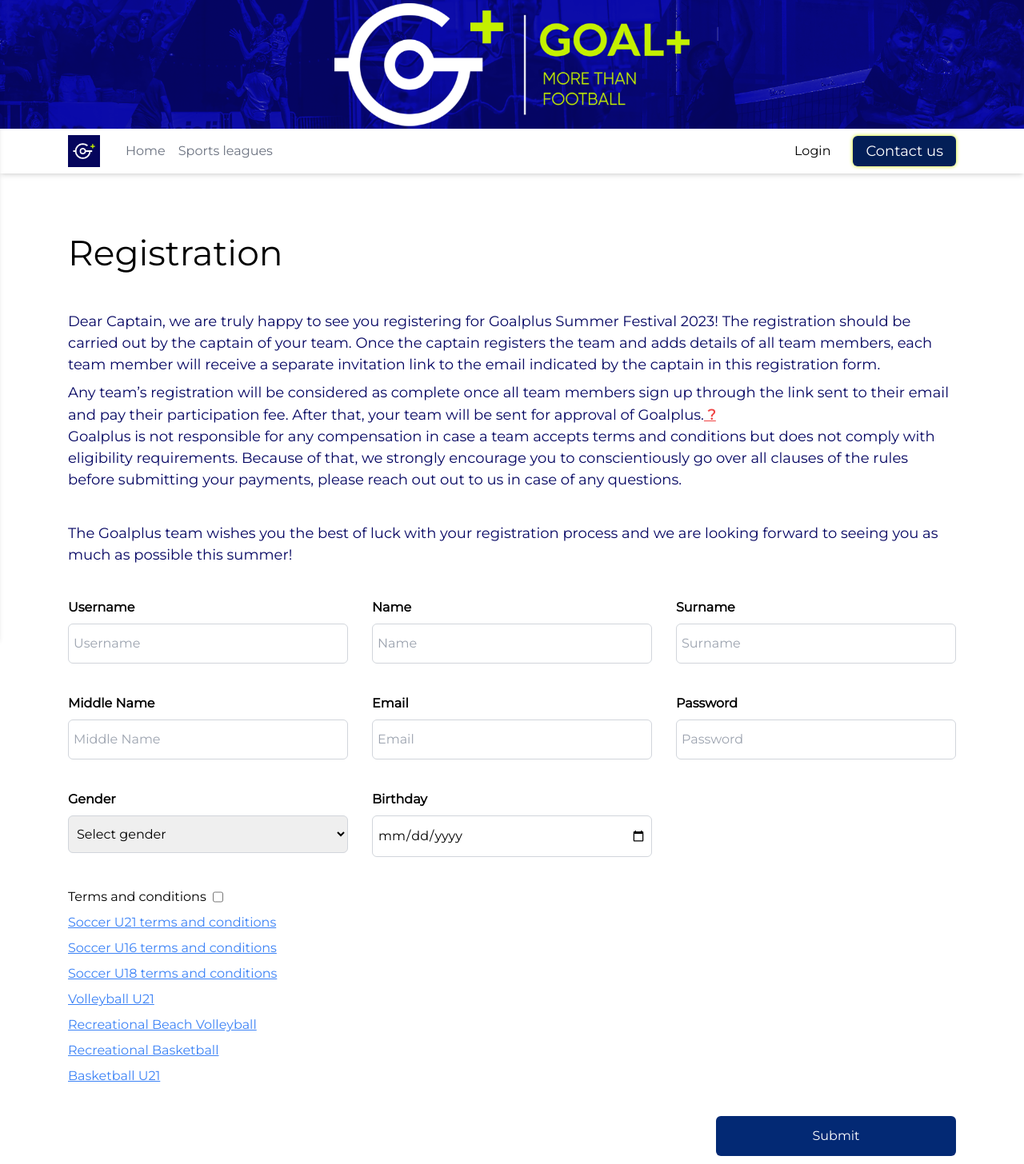
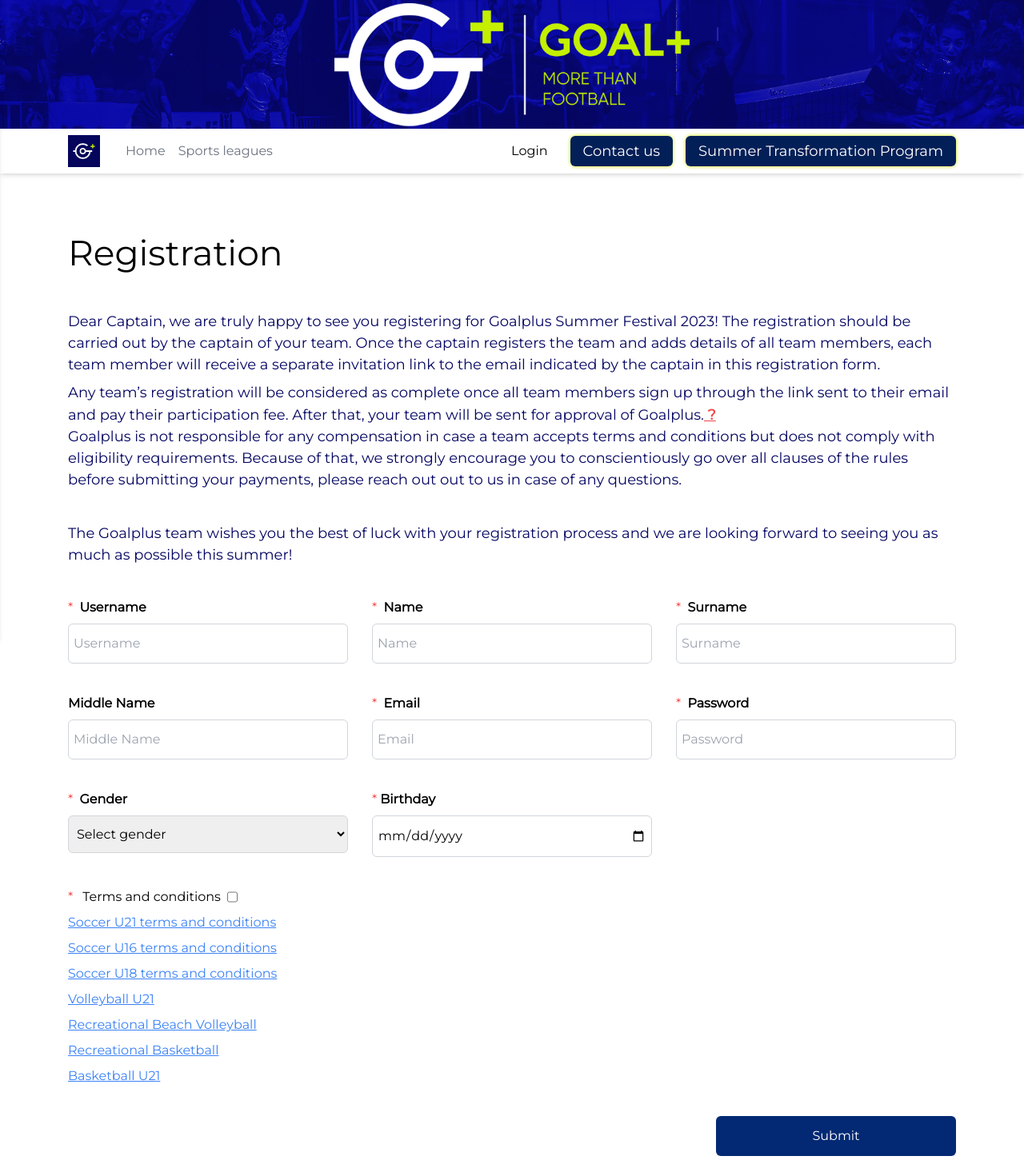
Before and after one commit to nasirmovlamov/goalplus, a Next.js app: page /register in a window 1280 px wide. Shown: the top 1456 px of the page at 80% size. Built offline with nearby package versions, Linux system fonts and the light colour scheme.

Commit message:
feat: summer transformation program

```diff
--- a/src/components/AddTeamMember.tsx
+++ b/src/components/AddTeamMember.tsx
@@ -60,6 +60,7 @@ export const AddTeamMember = () => {
     <div className="flex flex-wrap gap-[30px]  w-full mt-4">
       <div className="flex flex-col gap-2 max-w-[350px] w-full">
         <label htmlFor={`teamMembers.name`}>
+          <span className="text-red-500 mr-1">*</span>
           <b>Player name</b>
         </label>
         <input
@@ -75,6 +76,7 @@ export const AddTeamMember = () => {
 
       <div className="flex flex-col gap-2 max-w-[350px] w-full">
         <label htmlFor={`teamMembers.surname`}>
+          <span className="text-red-500 mr-1">*</span>
           <b>Player surname</b>
         </label>
         <input
@@ -90,6 +92,7 @@ export const AddTeamMember = () => {
 
       <div className="flex flex-col gap-2 max-w-[350px] w-full">
         <label htmlFor={`teamMembers.email`}>
+          <span className="text-red-500 mr-1">*</span>
           <b>Player email</b>
         </label>
         <input
@@ -105,6 +108,7 @@ export const AddTeamMember = () => {
 
       <div className="flex flex-col gap-2 max-w-[350px] w-full">
         <label htmlFor={`teamMembers.contactNumber`}>
+          <span className="text-red-500 mr-1">*</span>
           <b>Player contact number</b>
         </label>
         <input
--- a/src/components/Navbar.tsx
+++ b/src/components/Navbar.tsx
@@ -178,6 +178,11 @@ export const Navbar = () => {
                 Contact Us
               </Link>
             </li>
+            <li className="p-2">
+              <a href="http://project6957501.tilda.ws" target="_blank">
+                Summer Transformation Program
+              </a>
+            </li>
           </ul>
         </div>
       </div>
@@ -200,6 +205,7 @@ export const Navbar = () => {
               <li className="p-2">
                 <StyledLink href="/sports-leagues">Sports leagues</StyledLink>
               </li>
+
               {/* <li className="p-2">
                 <StyledLink href="/pricing">Community Pass</StyledLink>
               </li>
@@ -240,6 +246,18 @@ export const Navbar = () => {
                 Contact us
               </Link>
             </li>
+            <li className="pl-4 ">
+              <a
+                href="http://project6957501.tilda.ws/"
+                className="text-lg bg-[#031F57] text-white rounded-md px-4 py-2 hover:bg-[#0a3b9d] transition duration-300 ease-in-out w-max h-max shadow-lg"
+                style={{
+                  boxShadow: "0px 0px 5px 0px #cdf000",
+                }}
+                target="_blank"
+              >
+                Summer Transformation Program
+              </a>
+            </li>
           </ul>
 
           <div className="flex gap-3 md:hidden">
--- a/src/pages/register.tsx
+++ b/src/pages/register.tsx
@@ -341,6 +341,7 @@ export default function Register(props: Props) {
           {/* Username */}
           <div className="flex flex-col gap-2 max-w-[350px] w-full">
             <label htmlFor="username">
+              <span className="text-red-500 mr-1">*</span>
               <b> Username</b>
             </label>
             <input
@@ -356,6 +357,7 @@ export default function Register(props: Props) {
           {/* Name */}
           <div className="flex flex-col gap-2 max-w-[350px] w-full">
             <label htmlFor="name">
+              <span className="text-red-500 mr-1">*</span>
               <b> Name</b>
             </label>
             <input
@@ -371,6 +373,7 @@ export default function Register(props: Props) {
           {/* Surname */}
           <div className="flex flex-col gap-2 max-w-[350px] w-full">
             <label htmlFor="surname">
+              <span className="text-red-500 mr-1">*</span>
               <b> Surname</b>
             </label>
             <input
@@ -399,6 +402,7 @@ export default function Register(props: Props) {
           {/* Email */}
           <div className="flex flex-col gap-2 max-w-[350px] w-full">
             <label htmlFor="email">
+              <span className="text-red-500 mr-1">*</span>
               <b> Email</b>
             </label>
             <input
@@ -414,6 +418,7 @@ export default function Register(props: Props) {
           {/* Password */}
           <div className="flex flex-col gap-2 max-w-[350px] w-full">
             <label htmlFor="password">
+              <span className="text-red-500 mr-1">*</span>
               <b> Password</b>
             </label>
             <input
@@ -430,6 +435,7 @@ export default function Register(props: Props) {
           {/* Gender */}
           <div className="flex flex-col gap-2 max-w-[350px] w-full">
             <label htmlFor="gender">
+              <span className="text-red-500 mr-1">*</span>
               <b> Gender</b>
             </label>
             <select
@@ -448,6 +454,7 @@ export default function Register(props: Props) {
           {/* Date of Birth */}
           <div className="flex flex-col gap-2 max-w-[350px] w-full">
             <label htmlFor="birthdate">
+              <span className="text-red-500 mr-1">*</span>
               <b>Birthday</b>
             </label>
             <input
@@ -473,6 +480,7 @@ export default function Register(props: Props) {
               htmlFor="termsAndConditions"
               className="termsAndConditions flex gap-2"
             >
+              <span className="text-red-500 mr-1">*</span>
               <span>Terms and conditions</span>
               <input
                 type="checkbox"
--- a/src/pages/user-register-process.tsx
+++ b/src/pages/user-register-process.tsx
@@ -487,6 +487,7 @@ export default function Register(props: Props) {
                 {/* Jersey number */}
                 <div className="flex flex-col gap-2 max-w-[449px] w-full">
                   <label htmlFor="jerseyNumber">
+                    <span className="text-red-500 mr-1">*</span>
                     <b> Jersey number</b>
                   </label>
                   <input
@@ -507,6 +508,7 @@ export default function Register(props: Props) {
                 {watch("sportType") === "2" && (
                   <div className="flex flex-col gap-2 max-w-[449px] w-full">
                     <label htmlFor="playerPosition">
+                      <span className="text-red-500 mr-1">*</span>
                       <b> Player position </b>
                     </label>
                     <select
@@ -530,6 +532,7 @@ export default function Register(props: Props) {
 
                 <div className="flex flex-col gap-2 w-full">
                   <label htmlFor="schoolCertificate">
+                    <span className="text-red-500 mr-1">*</span>
                     <b> Educational Institution certificate or diploma </b>
                   </label>
                   {/* trim and dots end */}
@@ -778,7 +781,8 @@ export default function Register(props: Props) {
 
                 {/* ID CARD */}
                 <div className="flex flex-col gap-2 w-full">
-                  <label htmlFor="personalPhoto">
+                  <label htmlFor="idCard">
+                    <span className="text-red-500 mr-1">*</span>
                     <b> ID Card</b>
                   </label>
                   {/* trim and dots end */}
@@ -864,6 +868,7 @@ export default function Register(props: Props) {
                 {/* Personal Photo */}
                 <div className="flex flex-col gap-2 w-full">
                   <label htmlFor="personalPhoto">
+                    <span className="text-red-500 mr-1">*</span>
                     <b> Personal photo</b>
                   </label>
                   {/* trim and dots end */}
```
Also changed, not shown: src/pages/team-register-process.tsx (+17 -0 lines).
